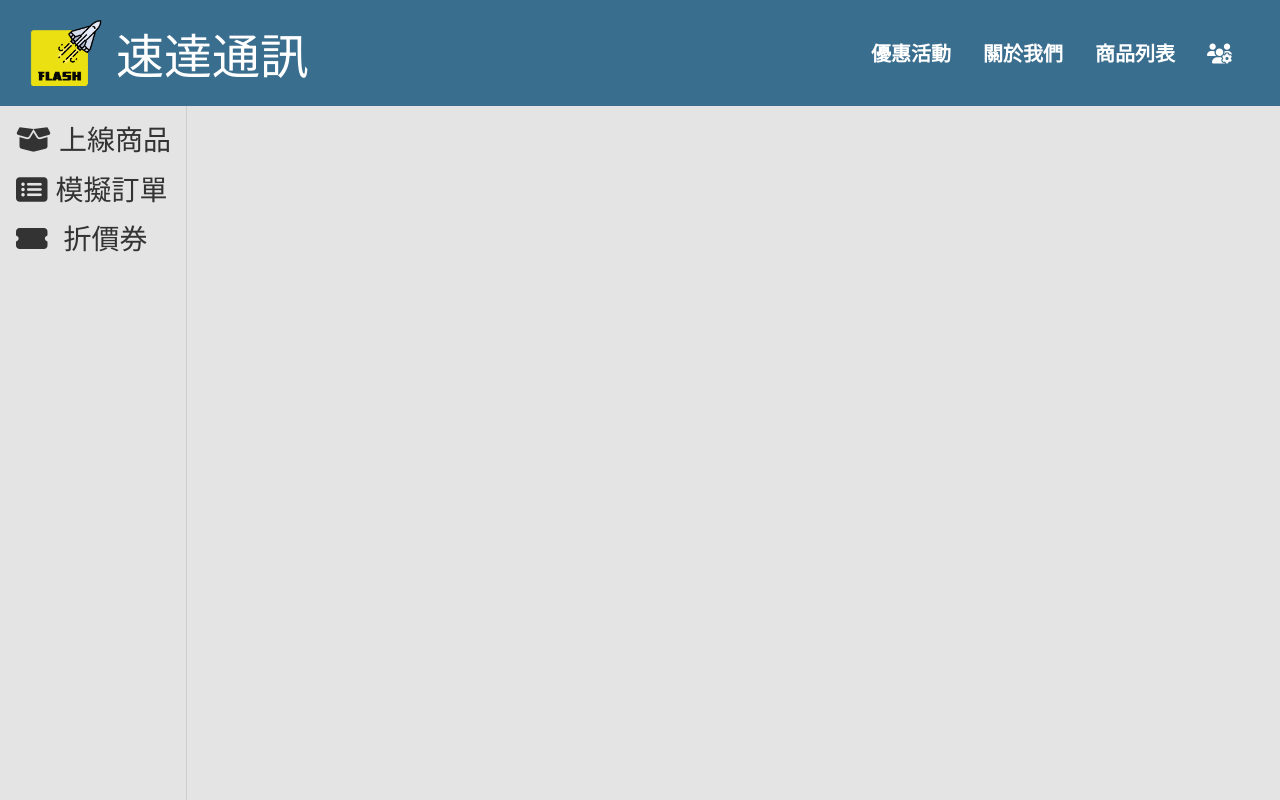
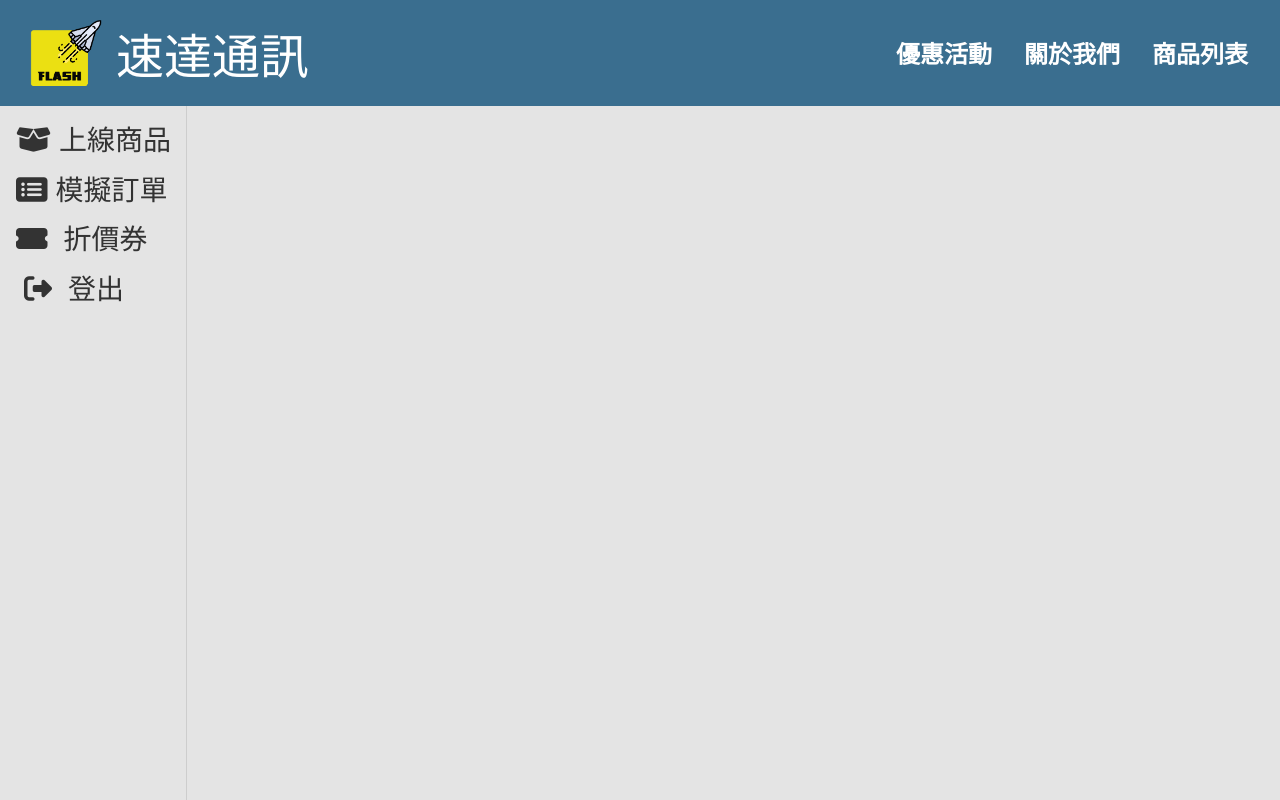
Before and after one commit to MoreCoke/Vue-moblieShop, a Vue app: page /#/admin in a window 1280 px wide. Built offline with nearby package versions, Linux system fonts and the light colour scheme; no server answers.

Commit message:
將後台登入從navbar移至footer

```diff
--- a/src/assets/myscss/vendor/_customnav.scss
+++ b/src/assets/myscss/vendor/_customnav.scss
@@ -33,35 +33,22 @@
     width: 100%;
     justify-content: flex-end;
     align-items: flex-start;
+    list-style: none;
+    padding-left: 0;
+    margin-bottom: 0;
     @include media-breakpoint-up(md) {
       flex-direction: row;
       align-items: center;
     }
     li {
       padding: 0 .5rem;
-      span{
-        display: none;
-      }
-      i{
-        display: inline;
-      }
-      @include media-breakpoint-down(md) {
-        margin-top: 0.5rem;
-        margin-bottom: 0.5rem;
-        span{
-          display: inline;
-        }
-        i{
-          display: none;
-        }
-      }
     }
     a {
       text-decoration: none;
       color: white;
       position: relative;
       padding: 0.5rem;
-      font-size: 1.25rem;
+      font-size: $font-size-3;
       font-weight: bolder;
       &:hover{
         border-bottom: 1px solid white;
--- a/src/assets/myscss/vendor/_footer.scss
+++ b/src/assets/myscss/vendor/_footer.scss
@@ -15,3 +15,9 @@
     font-weight: bold;
   }
 }
+.info-link{
+  color: white;
+  &:hover{
+    color: $success;
+  }
+}
--- a/src/components/AdminSidebar.vue
+++ b/src/components/AdminSidebar.vue
@@ -29,11 +29,16 @@
                 to="/admin/coupons"
                 class="nav-link"
                 :class="{active :currentPath === 'Coupons'}"
-                href="#"
               >
                 <i class="fas fa-2x fa-ticket-alt mr-3"></i>
                 <span class="h3">折價券</span>
               </router-link>
+            </li>
+            <li class="nav-item">
+              <a href="#" class="nav-link mx-2" @click.prevent="signout">
+                <i class="fas fa-sign-out-alt fa-2x mr-3"></i>
+                <span class="h3">登出</span>
+              </a>
             </li>
           </ul>
         </div>
@@ -78,6 +83,17 @@
 </template>
 <script>
 export default {
+  methods:{
+    signout() {
+      const api = `${process.env.APIPATH}logout`;
+      const vm = this;
+      this.$http.post(api).then(response => {
+        if (response.data.success) {
+          vm.$router.push("/guests/home");
+        }
+      });
+    }
+  },
   computed: {
     currentPath() {
       return this.$route.name;
--- a/src/components/Footer.vue
+++ b/src/components/Footer.vue
@@ -7,10 +7,16 @@
             <span class="text-white h5 text-center mb-4">僅用做學習，禁止任何商業用途</span>
             <div class="d-flex justify-content-center align=items-center">
               <a href="https://github.com/MoreCoke/Vue-test" class="mx-2">
-                <i class="fab fa-lg fa-github fa-2x text-white"></i>
+                <i class="fab fa-lg fa-github fa-2x info-link"></i>
               </a>
               <a href="https://codepen.io/moreCoke" class="mx-2">
-                <i class="fab fa-codepen fa-2x text-white"></i>
+                <i class="fab fa-codepen fa-2x info-link"></i>
+              </a>
+              <a href="#" class="mx-2" @click.prevent="signin">
+                <i class="fas fa-users-cog fa-2x info-link"></i>
+              </a>
+              <a href="#" class="mx-2" @click.prevent="signout" v-if="isSignin">
+                <i class="fas fa-sign-out-alt fa-2x info-link"></i>
               </a>
             </div>
           </div>
@@ -85,5 +91,45 @@
   </div>
 </template>
 <script>
-export default {};
+export default {
+  data() {
+    return {
+      isSignin: false
+    };
+  },
+  methods: {
+    checkSignin() {
+      const api = `${process.env.APIPATH}api/user/check`;
+      const vm = this;
+      this.$http.post(api).then(response => {
+        vm.isSignin = response.data.success;
+      });
+    },
+    signin() {
+      if (this.isSignin) {
+        this.$router.push("/admin/products");
+      } else {
+        this.$router.push("/login");
+      }
+    },
+    signout() {
+      const api = `${process.env.APIPATH}logout`;
+      const vm = this;
+      this.$http.post(api).then(response => {
+        if (response.data.success) {
+          vm.$router.push("/guests/home");
+          vm.isSignin = false;
+        }
+      });
+    }
+  },
+    watch: {
+    $route() {
+      this.checkSignin();
+    }
+  },
+  mounted(){
+    this.checkSignin();
+  }
+};
 </script>
--- a/src/components/Navbar.vue
+++ b/src/components/Navbar.vue
@@ -56,21 +56,8 @@
           <li>
             <a href="#" @click.prevent="toAboutUs">關於我們</a>
           </li>
-          <!-- <li>
-            <a href="#" @click.prevent="toOrderCheck">結帳買單</a>
-          </li> -->
           <li>
             <a href="#" @click.prevent="toProductList">商品列表</a>
-          </li>
-          <li>
-            <a href="#" @click.prevent="signin">
-              <i class="fas fa-users-cog"></i><span>後台管理</span>
-            </a>
-          </li>
-          <li>
-            <a href="#" @click.prevent="signout" v-if="isSignin">
-              <i class="fas fa-sign-out-alt"></i><span>登出</span>
-            </a>
           </li>
         </ul>
       </div>
@@ -87,41 +74,9 @@ export default {
       objClass: {
         open: false
       },
-      isSignin: false
     };
   },
   methods: {
-    //檢查登入狀態
-    checkSignin() {
-      const api = `${process.env.APIPATH}api/user/check`;
-      const vm = this;
-      this.$http.post(api).then(response => {
-        vm.isSignin = response.data.success;
-      });
-    },
-    signin() {
-      if (this.isSignin) {
-        this.$router.push("/admin/products");
-      } else {
-        this.$router.push("/login");
-      }
-      this.hideNavbar();
-    },
-    signout() {
-      const api = `${process.env.APIPATH}logout`; //'https://vue-course-api.hexschool.io/api/morecoke/products?page=:page';
-      const vm = this;
-      this.$http.post(api).then(response => {
-        if (response.data.success) {
-          vm.$router.push("/guests/home");
-          vm.isSignin = false;
-        }
-      });
-      this.hideNavbar();
-    },
-    toOrderCheck() {
-      this.$router.push("/guest/productorder/check");
-      this.hideNavbar();
-    },
     toProductList() {
       this.$router.push("/guest/productlist/全部品牌");
       this.hideNavbar();
@@ -144,13 +99,7 @@ export default {
       this.objClass.open = false;
     }
   },
-  watch: {
-    $route() {
-      this.checkSignin();
-    }
-  },
   mounted() {
-    this.checkSignin();
     this.navAnimation();
   }
 };
--- a/src/components/pages/Login.vue
+++ b/src/components/pages/Login.vue
@@ -52,7 +52,6 @@ export default {
       const api = `${process.env.APIPATH}admin/signin`; //'https://vue-course-api.hexschool.io/api/morecoke/products?page=:page';
       const vm = this;
       this.$http.post(api, vm.user).then(response => {
-        console.log(response.data);
         if (response.data.success) {
           vm.$router.push("/admin/products");
           vm.$bus.$emit('message:push',response.data.message,'success');
```
